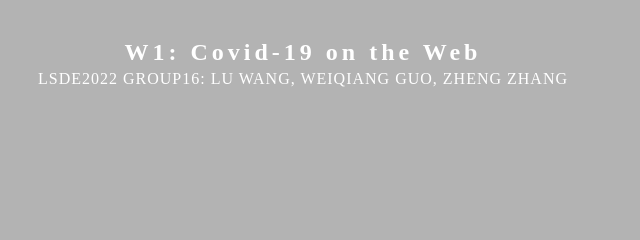
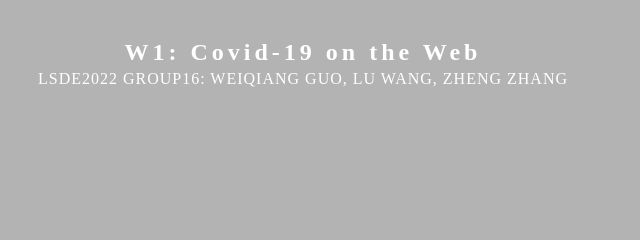
Before and after one commit to 8Mile313/LSDE2022_G16_WEB, a plain HTML site: page index.html in a window 1280 px wide. Shown: the part 162-402 px from the top of the page, 337-977 px from the left. Drawn offline with nearby package versions, Linux system fonts and the light colour scheme.

Commit message:
Update index.html

```diff
--- a/index.html
+++ b/index.html
@@ -34,7 +34,7 @@
   <!-- Hero Section -->
   <section class="hero" id="hero">
     <h2 class="hero_header">W1: Covid-19 on the Web</h2>
-    <p class="tagline">LSDE2022 Group16: Lu Wang, Weiqiang Guo, Zheng Zhang</p>
+    <p class="tagline">LSDE2022 Group16: Weiqiang Guo, Lu Wang, Zheng Zhang</p>
   </section>
   <!-- About Section -->
   <section class="about" id="about">
```
